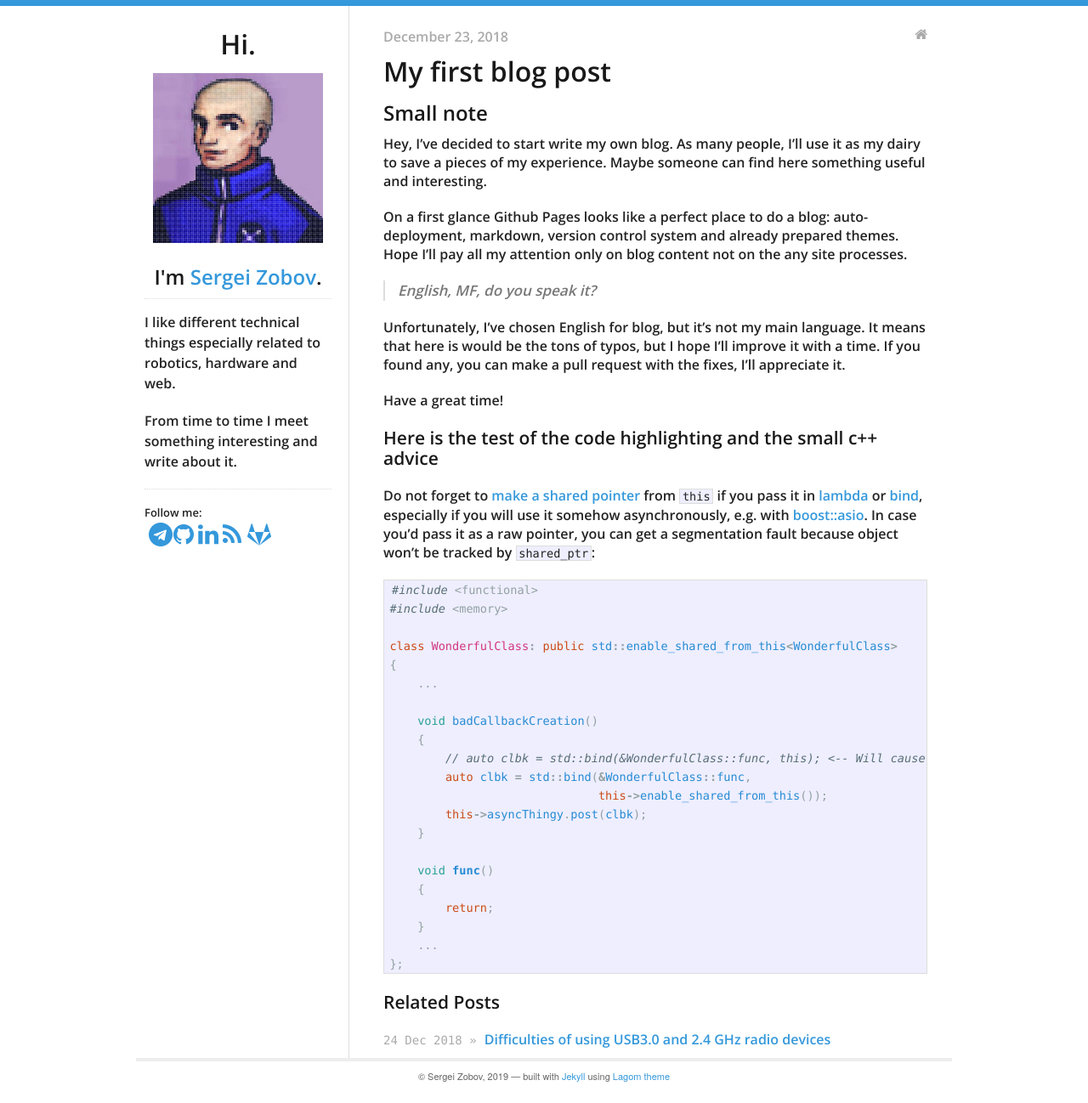
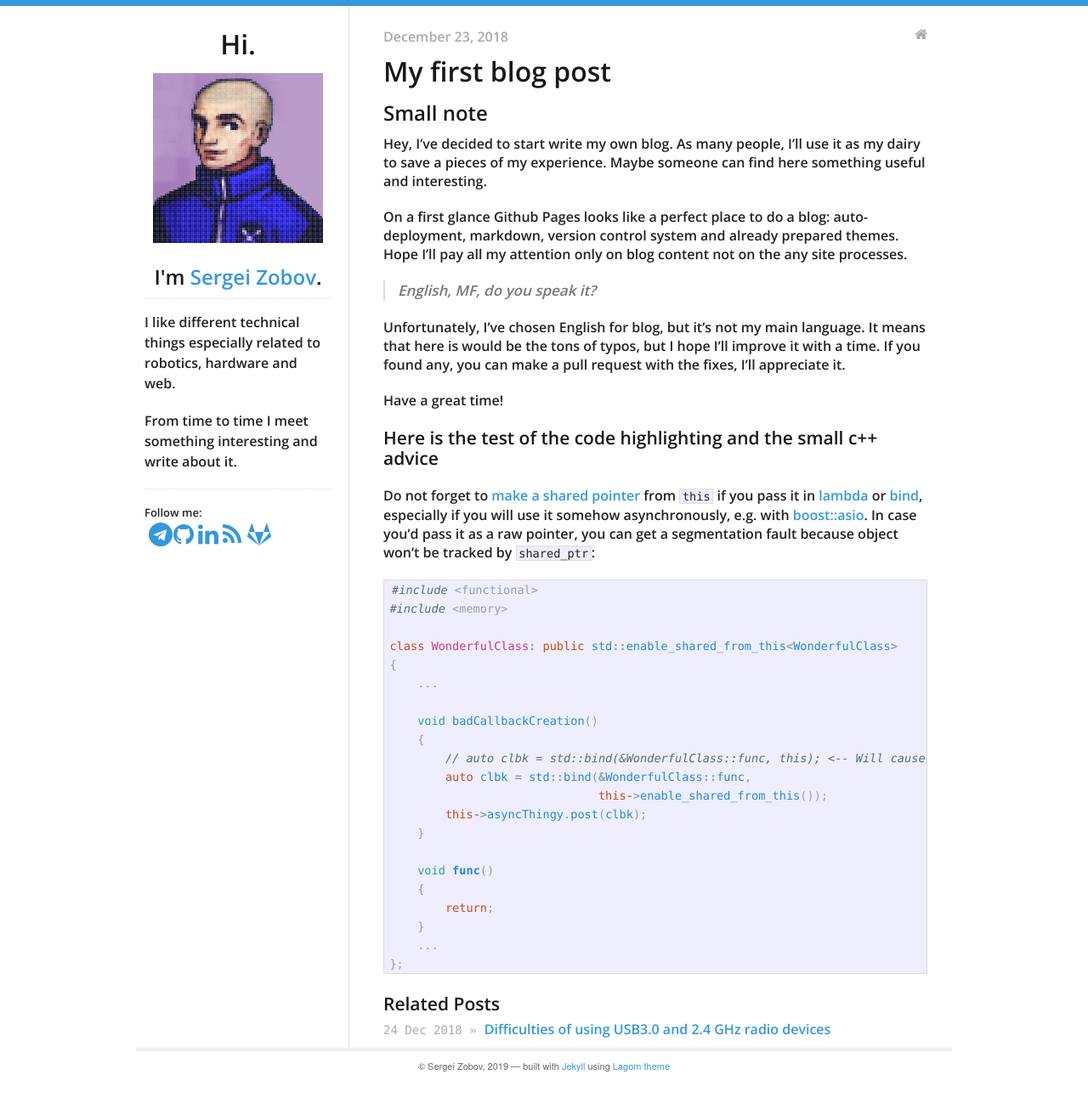
Before and after one commit to szobov/szobov.github.io, a Jekyll site: the page built from _posts/2018-12-23-first-post.md, in a window 1280 px wide. Shown: the whole page at 85% size. Built offline with Jekyll 4.4.1, drawn with Linux system fonts in a browser that asks for light colours.

```diff
--- a/_layouts/post.html
+++ b/_layouts/post.html
@@ -15,7 +15,7 @@ layout: default
 
 <div id="related">
   {% if site.related_posts.size != 0 %}
-  <h3>Related Posts</h3>
+  <h4>Related Posts</h4>
   <ul class="posts">
     {% for post in site.related_posts limit:3 %}
     <li>
```
